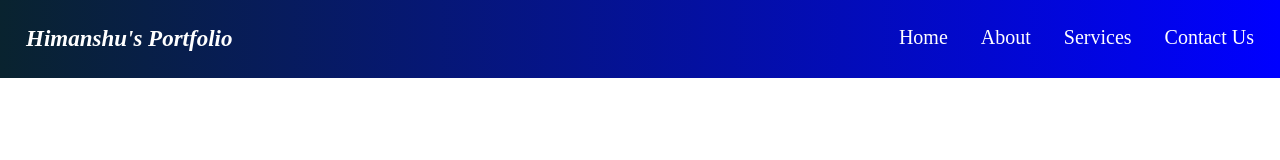
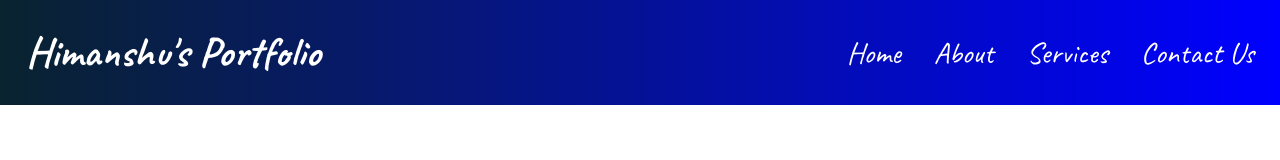
Before and after one commit to himanshu-yadav21/Portfolio_Website, a plain HTML site: page index.html in a window 1280 px wide. Drawn offline with Linux system fonts and the light colour scheme.

Commit message:
Added new fonts and changed existing fonts in navbar

```diff
--- a/index.html
+++ b/index.html
@@ -5,6 +5,9 @@
     <meta name="viewport" content="width=device-width, initial-scale=1.0">
     <title>Personal Portfolio Website</title>
     <link rel="stylesheet" href="style.css">
+    <link rel="preconnect" href="https://fonts.googleapis.com">
+    <link rel="preconnect" href="https://fonts.gstatic.com" crossorigin>
+    <link href="https://fonts.googleapis.com/css2?family=Caveat:wght@400..700&family=Roboto+Condensed:ital,wght@0,100..900;1,100..900&display=swap" rel="stylesheet">
 </head>
 <body>
     <nav>
--- a/style.css
+++ b/style.css
@@ -10,18 +10,20 @@ nav{
     padding: 26px;
 }
 .logo{
-    font-size: 23px;
+    font-size: 42px;
     font-weight: bolder;
-    font-style: italic;
     color: white;
+    font-family: "Caveat", cursive;
 }
 nav ul {
     display: flex;
     gap: 33px;
     justify-content: flex-end;
+    align-items: center;
 }
 nav ul li{
     list-style-type: none;
-    font-size: 20px;
+    font-size: 30px;
     color: white;
+    font-family: "Caveat", cursive;
 }
```
